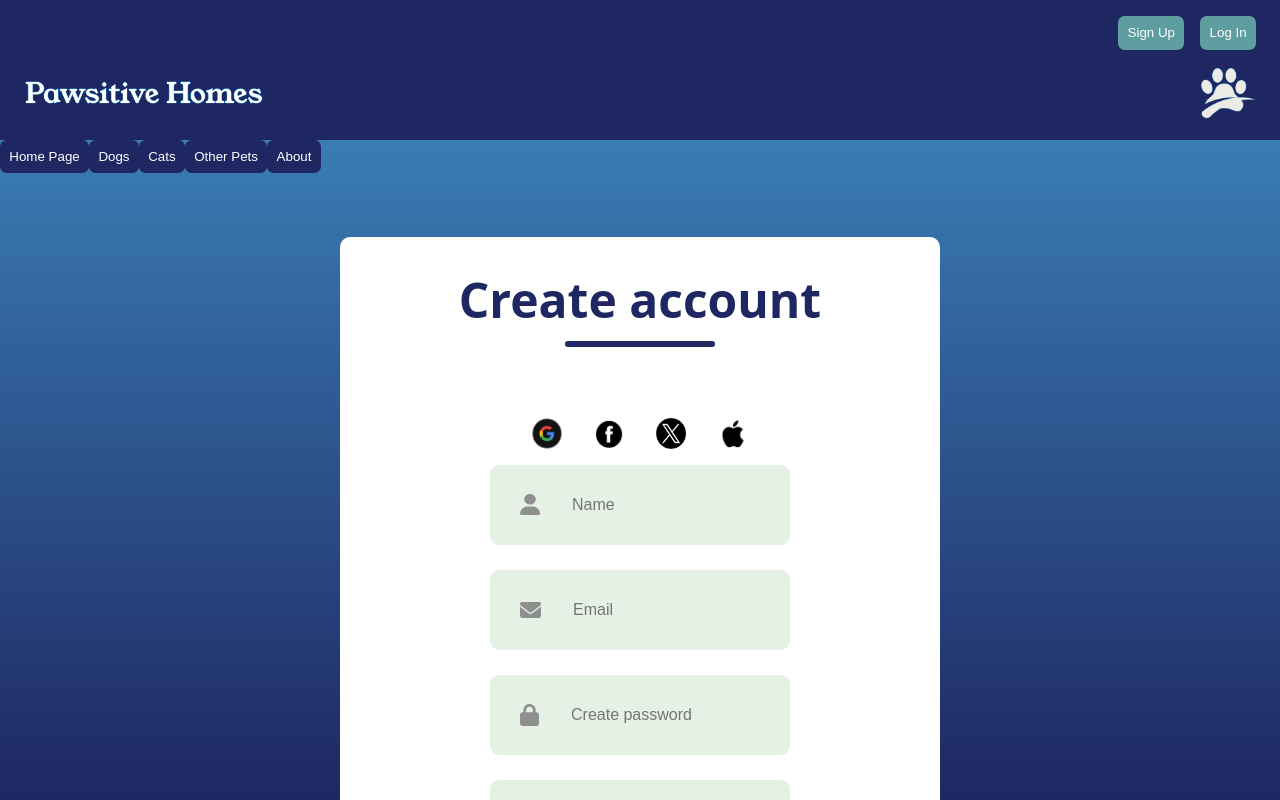
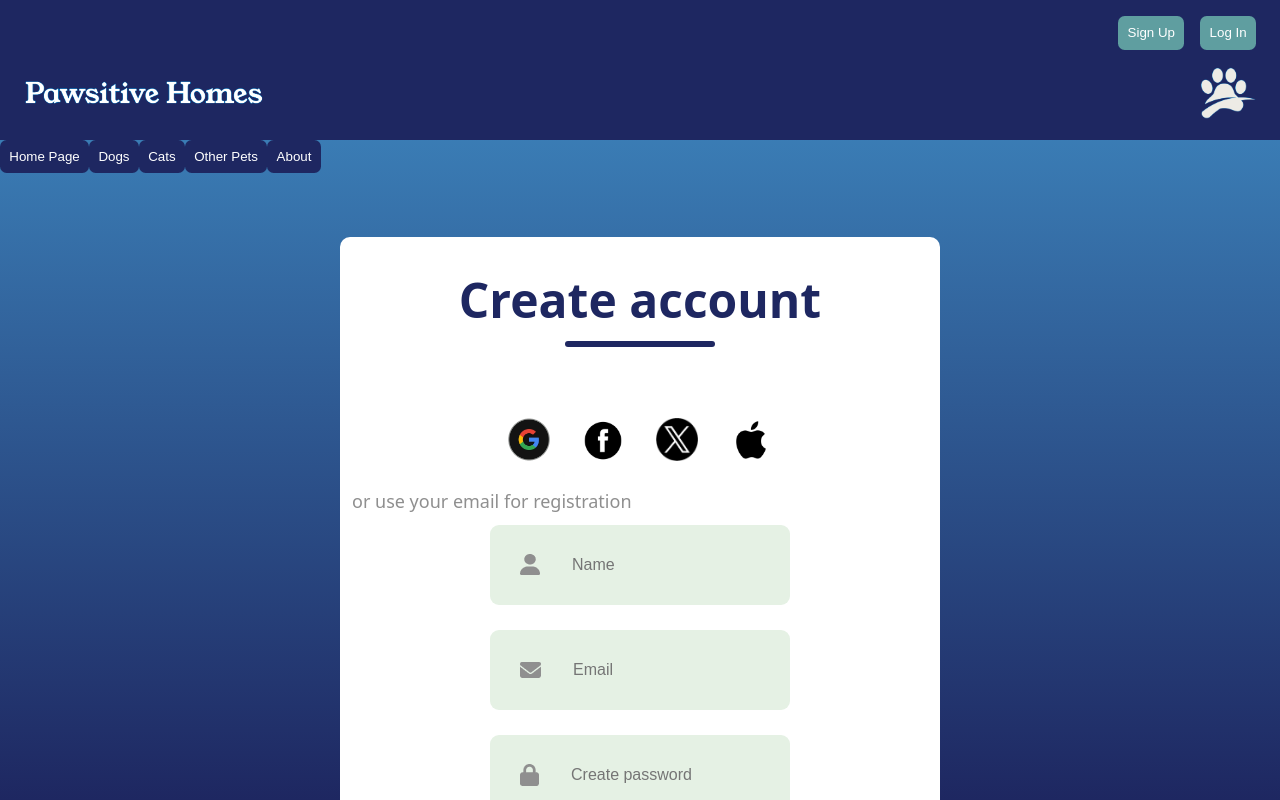
Before and after one commit to Ksfraan/Pawsitive-Homes, a React (Vite) app in the folder Pawsitive-Homes/: page /signup in a window 1280 px wide. Shown: the top 800 px of the page. Built offline with nearby package versions, Linux system fonts and the light colour scheme; no server answers.

Commit message:
Signup page funcionalities and styles added

```diff
--- a/Pawsitive-Homes/src/pages/SignUp.jsx
+++ b/Pawsitive-Homes/src/pages/SignUp.jsx
@@ -26,6 +26,8 @@ function SignUp() {
                     <img src={xIcon} alt='x icon' />
                     <img src={appleIcon} alt='apple icon' />
                 </div>
+                {action === 'Welcome Back!' ? <div className='signOption'>or use your email account</div> :
+                <div className='signOption'>or use your email for registration</div>}
                 <div className='inputs'>
                     {action === 'Welcome Back!' ? <div></div> : <div className="input">
                         <img src={userIcon} alt="user" />
--- a/Pawsitive-Homes/src/styles/Signup.css
+++ b/Pawsitive-Homes/src/styles/Signup.css
@@ -6,6 +6,7 @@ body {
 .container {
     display: flex;
     flex-direction: column;
+    /* align-items: center; */
     margin: auto;
     margin-top: 5%;
     width: 70%;
@@ -45,9 +46,15 @@ body {
 }
 
 .authenticator img {
-    width: 5%;
+    width: 7%;
     padding: 1em;
     cursor: pointer;
+}
+
+.signOption  {
+    color: #8F8F8F;
+    font-size: 18px;
+    margin: 2%;
 }
 
 .inputs {
@@ -81,8 +88,7 @@ body {
 }
 
 .forgotPassword {
-    padding-left: 62px;
-    margin-top: 27px;
+    margin: 2%;
     color: #408ec6;
     font-size: 18px;
     cursor: pointer;
```
